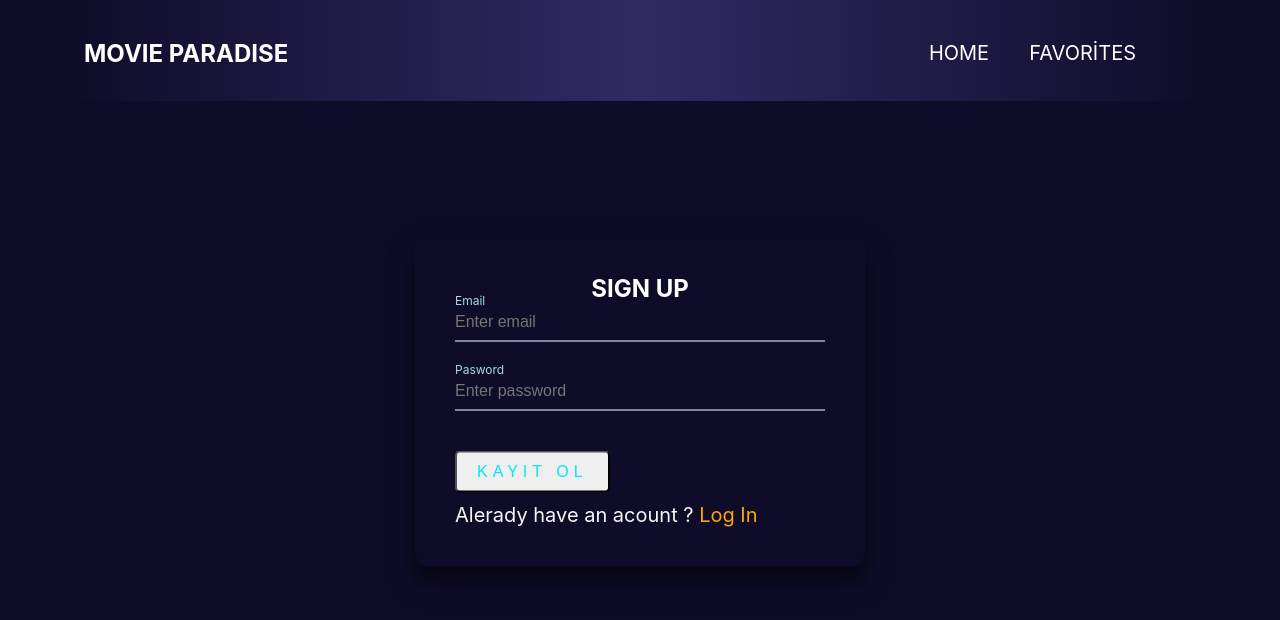
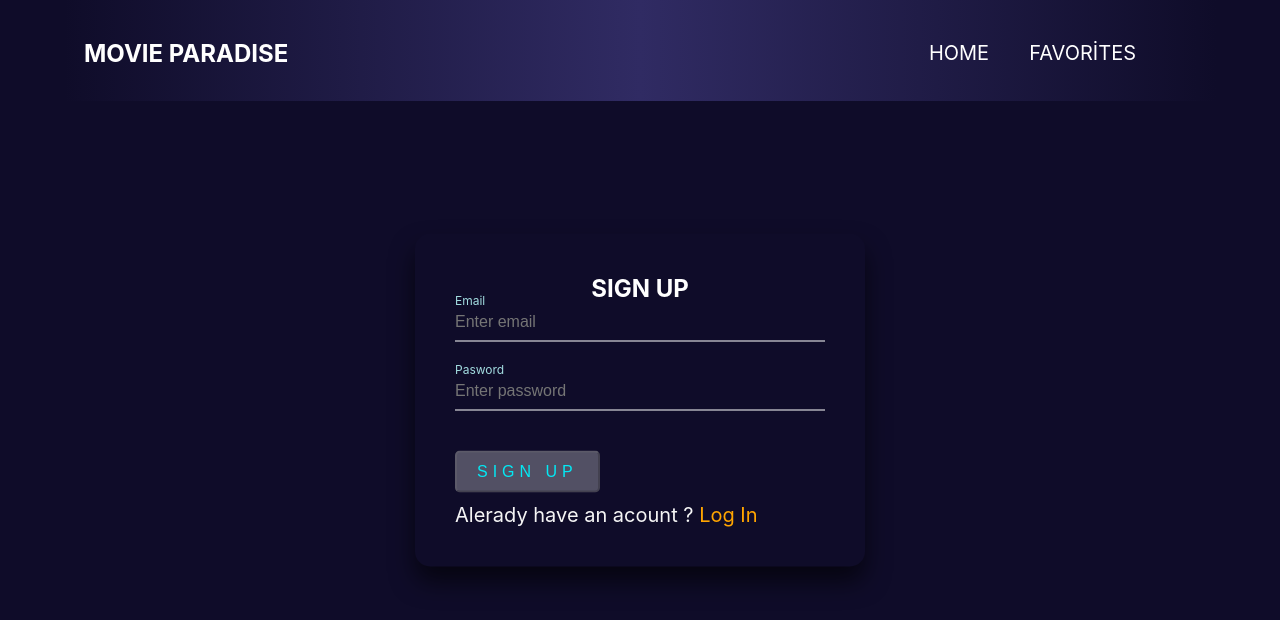
Before and after one commit to WNurselam/movie-app, a React (Create React App) app: page /signup in a window 1280 px wide. Shown: the top 620 px of the page. Built offline with nearby package versions, Linux system fonts and the light colour scheme; no server answers.

Commit message:
buton edit

```diff
--- a/src/components/Auth/Register.js
+++ b/src/components/Auth/Register.js
@@ -30,7 +30,7 @@ const Register = () => {
     validationSchema: loginSchema,
     onSubmit: (values) => {
       signUp(values.email, values.password);
-      navigate("/");
+      navigate("/login");
       toast.success("Registration completed successfully");
     },
   });
@@ -66,8 +66,8 @@ const Register = () => {
           {formik.touched.password && formik.errors.password ? <p className="formik-eror">{formik.errors.password }</p>:null}
           <label>Pasword</label>
         </div>
-        <button  className="btn-login" type="submit">
-          Kayıt ol
+        <button  className="btn-login"  disabled={!formik.values.email || !formik.values.password} type="submit">
+          Sign Up
         </button>
       </form>
       <div className="road-sign">
```
